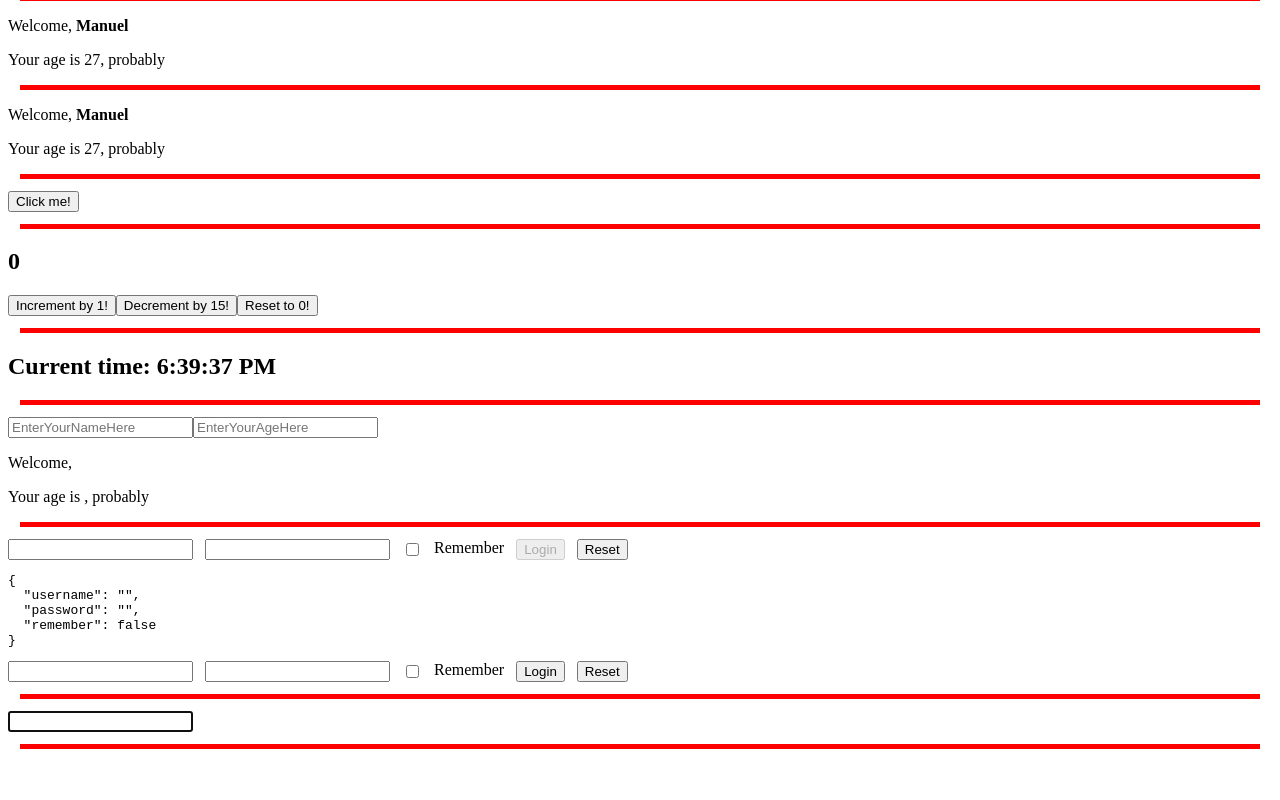
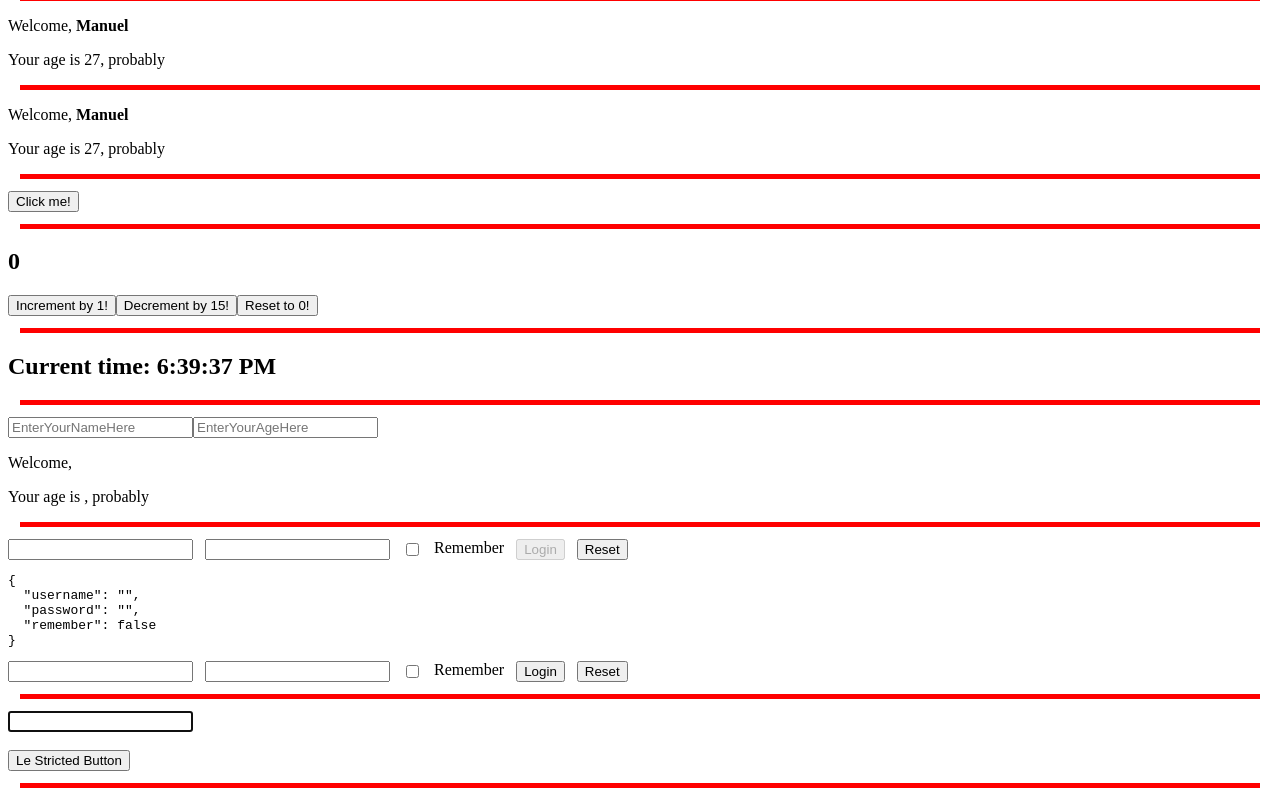
Before and after one commit to LuisTM98/EJERCICIOS-DEVELHOPE, a React (Vite) app in the folder React/: page / in a window 1280 px wide. Shown: the part 207-1007 px from the top of the page. Before the commit the page ends 968 px from the top, so only its background shows below. Built offline with nearby package versions, Linux system fonts and the light colour scheme.

Commit message:
terminado ejercicio Refs 2

```diff
--- a/React/src/Apps.jsx
+++ b/React/src/Apps.jsx
@@ -9,6 +9,7 @@ import { Welcome } from "./Welcome";
 import { InteractiveWelcome } from "./InteractiveWelcome";
 import { LoginForm, UncontrolledLoginForm } from "./LoginForm";
 import { FocusableInput } from "./FocusableInput";
+import { StrictedButtonElement } from "./StrictedButtonElement";
 
 export function App1() {
   return <HelloWorld />;
@@ -82,6 +83,12 @@ export function App10() {
 
 export function App11(){
   return(
-    <FocusableInput/>
+    <div>
+      <FocusableInput/>
+      <br />
+      <StrictMode>
+        <StrictedButtonElement/>
+      </StrictMode>
+    </div>
   )
 }
--- a/React/src/FocusableInput.jsx
+++ b/React/src/FocusableInput.jsx
@@ -1,14 +1,15 @@
-import { useEffect, useRef } from "react"
+import { useEffect, useRef } from "react";
 
-export function FocusableInput(){
+export function FocusableInput() {
+  const leRef1 = useRef(null);
 
-    const leRef = useRef(null)
+  useEffect(() => {
+    leRef1.current?.focus();
+  });
 
-    useEffect(() => {
-        leRef.current?.focus()
-    })
-
-    return(
-        <input type="text" ref={leRef}></input>
-    )
+  return (
+    <div>
+      <input type="text" ref={leRef1}></input>
+    </div>
+  );
 }
--- /dev/null
+++ b/React/src/StrictedButtonElement.jsx
@@ -0,0 +1,18 @@
+import { useEffect, useRef } from "react";
+
+
+export function StrictedButtonElement() {
+    const leRef2 = useRef(false);
+
+    useEffect(() => {
+      if (!leRef2.current) {
+          leRef2.current = true; //El modo estricto ya esta aplicado a toda la pagina
+          console.log("elemento boton ha sido montado");
+      } else {
+        console.log("elemento boton ha sido desmontaado y montado otra vez");
+      }
+    });
+    return (
+      <button type="button" ref={leRef2}>Le Stricted Button</button>
+    );
+  }
```
